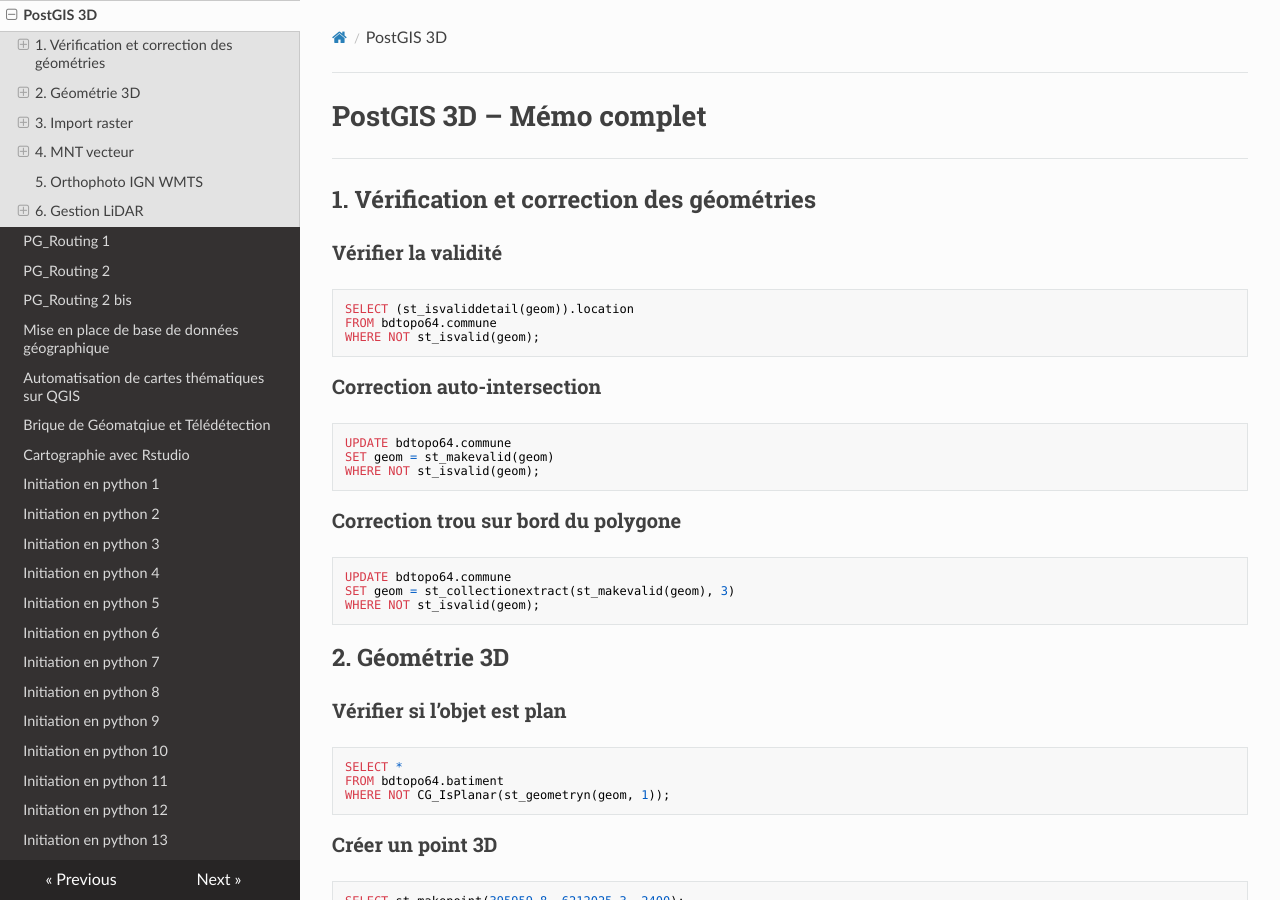
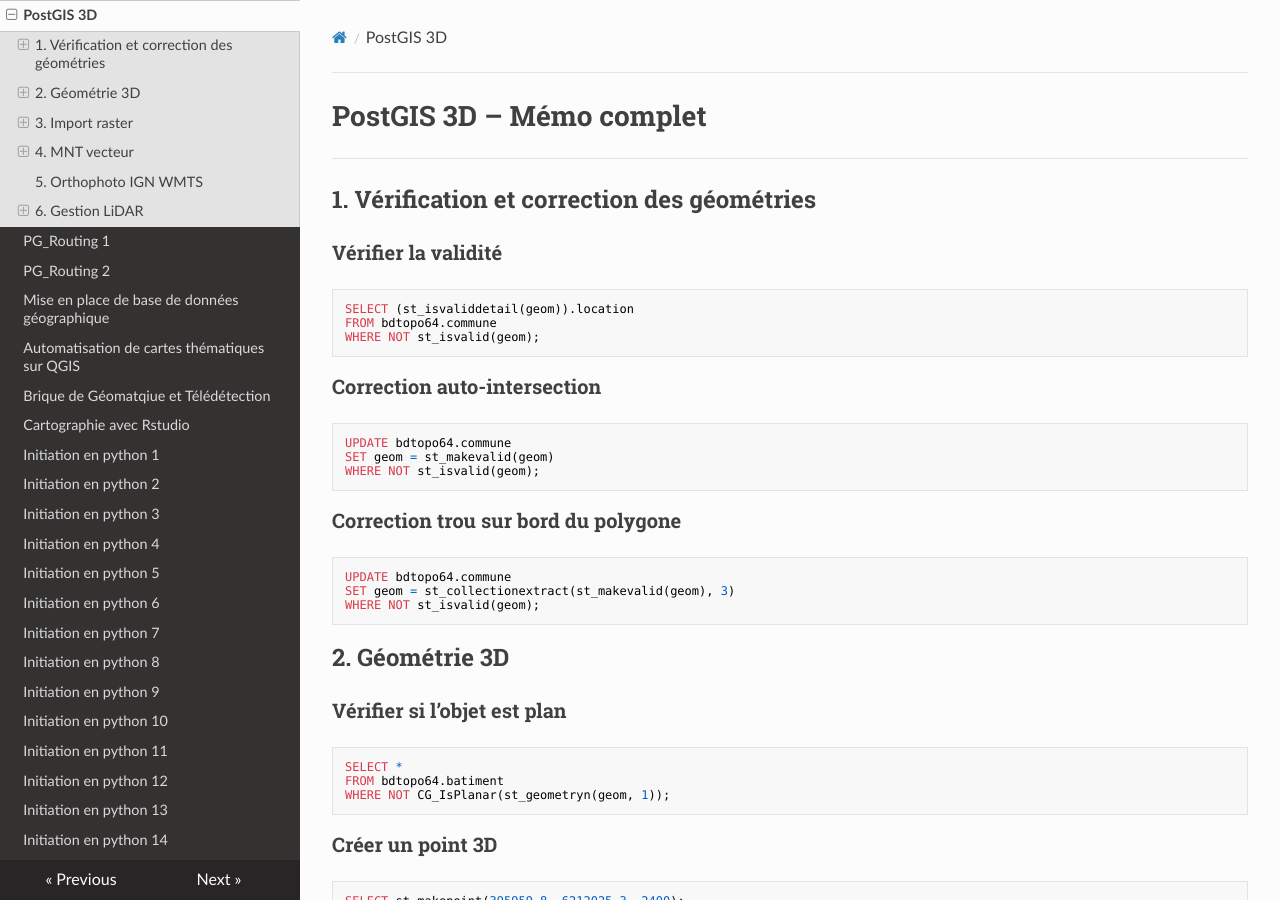
Before and after one commit to abdou123-guene/Site_de_documentation_geomatique, an MkDocs documentation site: the page built from docs/postgis_3d_notes.md, in a window 1280 px wide and 900 px high. Built offline with MkDocs 1.6.1, drawn with Linux system fonts in a browser that asks for light colours; nearby versions of some CDN libraries.

```diff
--- a/mkdocs.yml
+++ b/mkdocs.yml
@@ -12,7 +12,6 @@
   - PostGIS 3D: postgis_3d_notes.md
   - PG_Routing 1: pgrouting.md
   - PG_Routing 2: pgrouting1.md
-  - PG_Routing 2 bis: pgrouting2.md
   - Mise en place de base de données géographique: etude_cas_bdd.md
   - Automatisation de cartes thématiques sur QGIS: Methodologie_carto_diag_auto.md
   - Brique de Géomatqiue et Télédétection: teledetection.md
```
